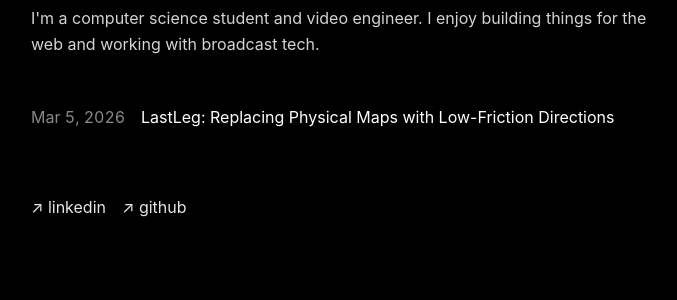
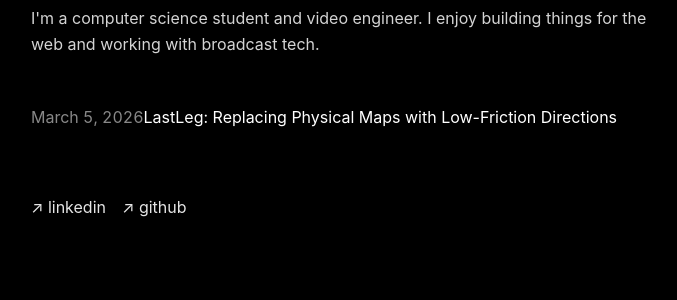
Before and after one commit to souttoa/souttoa.github.io, a Jekyll site: the page built from index.html, in a window 1280 px wide. Shown: the part 186-486 px from the top of the page, without its empty margins (289-966 px from the left). Built offline with Jekyll 4.4.1, drawn with Linux system fonts in a browser that asks for light colours.

Commit message:
Change date format to full month name in blog list

```diff
--- a/index.html
+++ b/index.html
@@ -27,7 +27,7 @@
         <section id="blog-list">
             {% for post in site.posts %}
             <div class="post-entry">
-                <span class="date">{{ post.date | date: "%b %-d, %Y" }}</span>
+                <span class="date">{{ post.date | date: "%B %-d, %Y" }}</span>
                 <a href="{{ post.url }}">{{ post.title }}</a>
             </div>
             {% endfor %}
```
